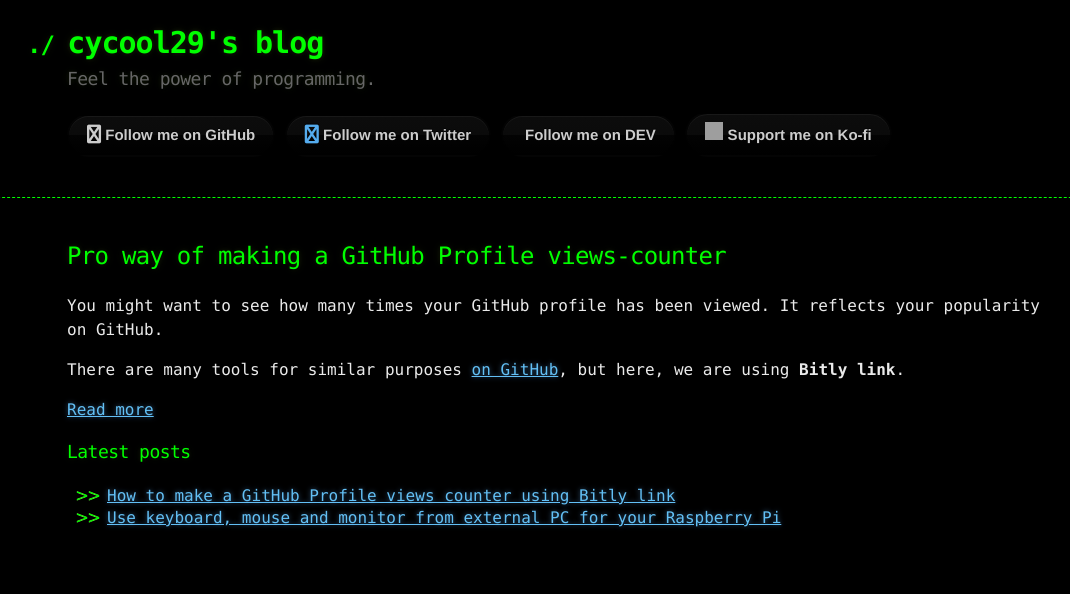
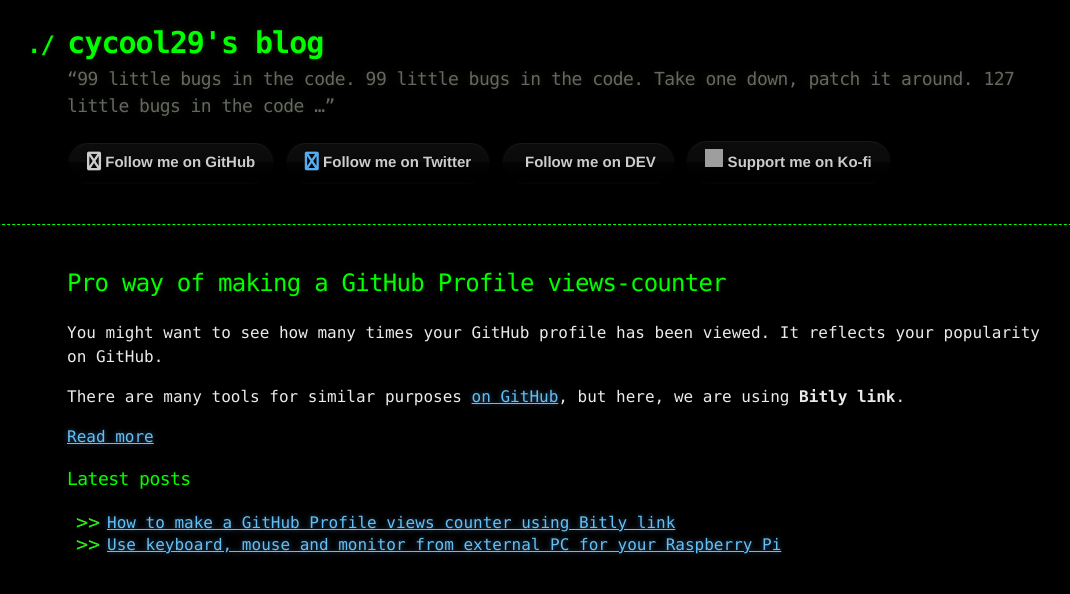
Before and after one commit to cycool29/cycool29.github.io, a Jekyll site: the page built from index.md, in a window 1280 px wide. Shown: the top 594 px of the page, without its empty margins (73-1143 px from the left). Built offline with Jekyll 4.4.1, drawn with Linux system fonts in a browser that asks for light colours; a style sheet for code colours, icons or effects is not loaded.

Commit message:
Update quotes

```diff
--- a/_config.yml
+++ b/_config.yml
@@ -1,6 +1,6 @@
 title: cycool29's blog
 comments: Comments
-description: Feel the power of programming.
+description: “99 little bugs in the code. 99 little bugs in the code. Take one down, patch it around. 127 little bugs in the code …”
 remote_theme: jekyll-theme-hacker
 github:
     is_project_page: false
```
